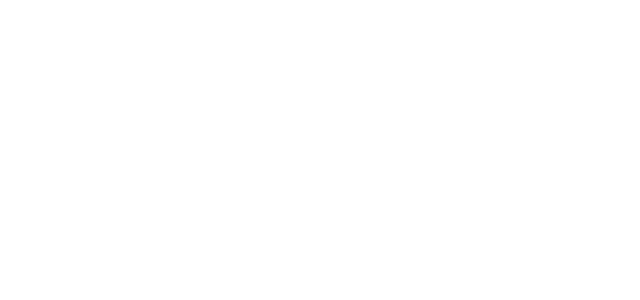
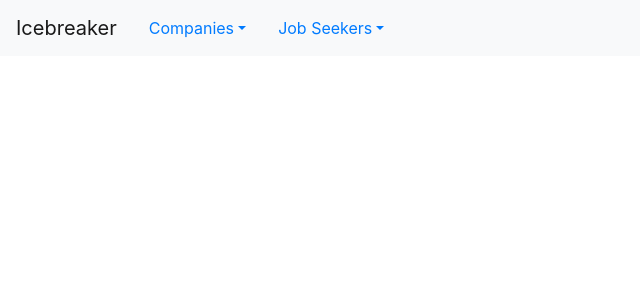
Before and after one commit to apreece13/icebreaker-react, a React (Create React App) app: page / in a window 1280 px wide. Shown: the top 300 px of the page, without its empty margins (0-640 px from the left). Built offline with nearby package versions, Linux system fonts and the light colour scheme.

Commit message:
added navbar, two dropdowns

```diff
--- a/package.json
+++ b/package.json
@@ -6,7 +6,9 @@
     "@testing-library/jest-dom": "^5.11.5",
     "@testing-library/react": "^11.1.2",
     "@testing-library/user-event": "^12.2.2",
+    "bootstrap": "^4.5.3",
     "react": "^17.0.1",
+    "react-bootstrap": "^1.4.0",
     "react-dom": "^17.0.1",
     "react-scripts": "4.0.0",
     "web-vitals": "^0.2.4"
--- a/src/Components/Icebreaker.js
+++ b/src/Components/Icebreaker.js
@@ -1,6 +1,6 @@
 import React, { Component } from "react";
-/* import Navbar from "./nav/Navbar";
- */import ApplicationViews from "./ApplicationViews";
+import Nav from "./nav/Nav";
+import ApplicationViews from "./ApplicationViews";
 
 
 class Icebreaker extends Component {
@@ -8,8 +8,8 @@
       render() {
         return (
           <>
-{/*             <Navbar />
- */}              <ApplicationViews />
+            <Nav />
+              <ApplicationViews />
           </>
         );
       }
--- /dev/null
+++ b/src/Components/nav/Nav.js
@@ -0,0 +1,35 @@
+import React, { Component } from "react";
+import { Navbar, NavDropdown } from 'react-bootstrap';
+import "./nav.css"
+
+
+class Nav extends Component {
+
+    render (){
+        return (
+                <Navbar className="icebreaker-navbar" expand="lg" bg="light">
+                    <Navbar.Brand href="#">Icebreaker</Navbar.Brand>
+                    {/* Companies Dropdown */}
+                    <NavDropdown title="Companies" id="collasible-nav-dropdown-company" active="false">
+                        <NavDropdown.Item href="#action/3.1">Find A Company</NavDropdown.Item>
+                        <NavDropdown.Item href="#action/3.2">Another action</NavDropdown.Item>
+                        <NavDropdown.Item href="#action/3.3">Something</NavDropdown.Item>
+                        <NavDropdown.Divider />
+                        <NavDropdown.Item href="#action/3.4">Separated link</NavDropdown.Item>
+                    </NavDropdown>
+                    {/* Job Seekers Dropdown */}
+                    <NavDropdown title="Job Seekers" id="collasible-nav-dropdown-job-seeker">
+                        <NavDropdown.Item href="#action/3.1">Find A Company</NavDropdown.Item>
+                        <NavDropdown.Item href="#action/3.2">Another action</NavDropdown.Item>
+                        <NavDropdown.Item href="#action/3.3">Something</NavDropdown.Item>
+                        <NavDropdown.Divider />
+                        <NavDropdown.Item href="#action/3.4">Separated link</NavDropdown.Item>
+                    </NavDropdown>
+                </Navbar>
+
+
+            )
+    }
+};
+
+export default Nav;
--- a/src/Components/nav/Navbar.js
+++ /dev/null
@@ -1,6 +0,0 @@
-import React, { Component } from "react";
-
-
-export default class Navbar extends Component {
-
-};
--- /dev/null
+++ b/src/Components/nav/nav.css
@@ -0,0 +1,3 @@
+.icebreaker-navbar {
+    background-color: #5deb8c;
+}
--- a/src/index.js
+++ b/src/index.js
@@ -1,9 +1,8 @@
 import React from 'react';
 import ReactDOM from 'react-dom';
 import './index.css';
-import App from './App';
-import reportWebVitals from './reportWebVitals';
 import Icebreaker from '../src/Components/Icebreaker';
+import 'bootstrap/dist/css/bootstrap.min.css';
 
 ReactDOM.render(
   <React.StrictMode>
@@ -11,8 +10,3 @@
   </React.StrictMode>,
   document.getElementById('root')
 );
-
-// If you want to start measuring performance in your app, pass a function
-// to log results (for example: reportWebVitals(console.log))
-// or send to an analytics endpoint. Learn more: https://bit.ly/CRA-vitals
-reportWebVitals();
```
Also changed, not shown: 1 other file (tests, documents, lock files or other folders).
